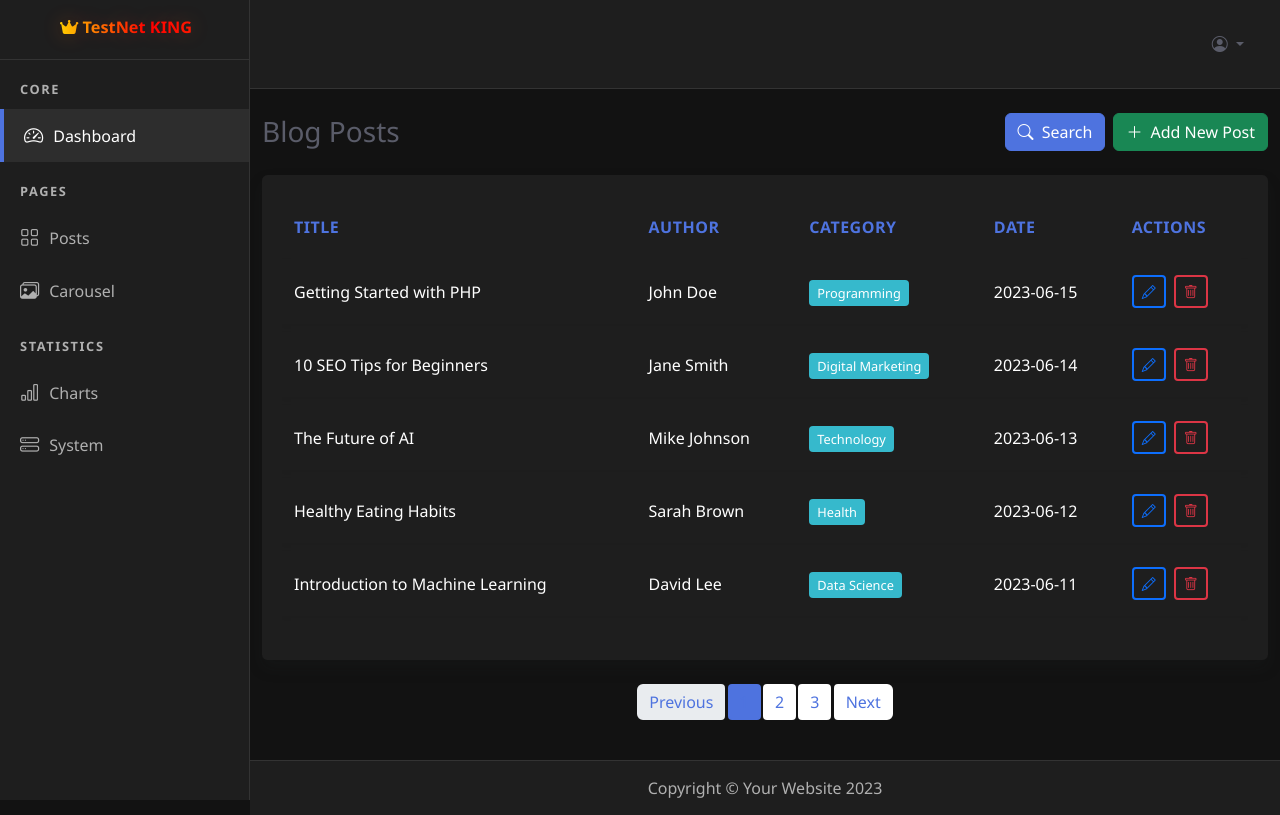
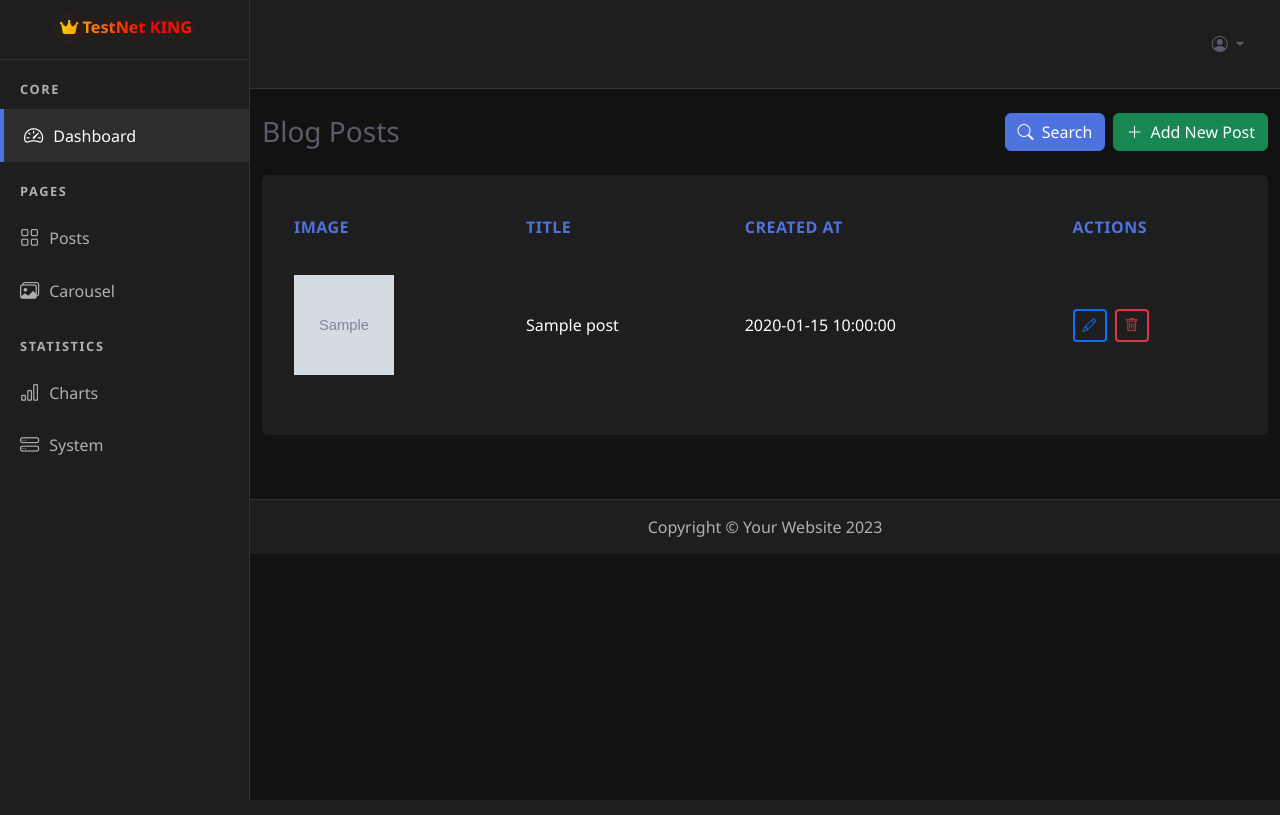
Before and after one commit to 1dev-hridoy/QuickCMS, a PHP site: page /admin/blog.php in a window 1280 px wide. Run offline with PHP 8.4, Linux system fonts and the light colour scheme; tables that the repository leaves empty hold one stand-in row (values such as "Sample post"); grey boxes marked "Sample" are stand-in pictures.

```diff
--- a/admin/blog.php
+++ b/admin/blog.php
@@ -1,7 +1,23 @@
 <?php
 include_once './includes/__heeader__.php';
 include_once './includes/__navbar__.php';
+include_once '../server/dbcon.php';
+
+// Handle deletion
+if ($_SERVER['REQUEST_METHOD'] === 'POST' && isset($_POST['delete'])) {
+    $postId = $_POST['postId'];
+    $stmt = $pdo->prepare("DELETE FROM posts WHERE id = ?");
+    $stmt->execute([$postId]);
+}
+
+// Handle search
+$searchKeyword = isset($_GET['searchKeyword']) ? $_GET['searchKeyword'] : '';
+$query = "SELECT * FROM posts WHERE title LIKE ? ORDER BY created_at DESC";
+$stmt = $pdo->prepare($query);
+$stmt->execute(['%' . $searchKeyword . '%']);
+$posts = $stmt->fetchAll();
 ?>
+
 <link rel="stylesheet" href="./assets/css/blog-list.css">
 <div class="container-fluid py-4">
     <div class="d-flex justify-content-between align-items-center mb-4">
@@ -10,7 +26,7 @@ include_once './includes/__navbar__.php';
             <button class="btn btn-primary me-2" data-bs-toggle="modal" data-bs-target="#searchModal">
                 <i class="bi bi-search me-1"></i> Search
             </button>
-            <a href="#" class="btn btn-success">
+            <a href="add_post.php" class="btn btn-success">
                 <i class="bi bi-plus-lg me-1"></i> Add New Post
             </a>
         </div>
@@ -22,37 +38,47 @@ include_once './includes/__navbar__.php';
                 <table class="table table-hover custom-table">
                     <thead>
                         <tr>
+                            <th>Image</th>
                             <th>Title</th>
-                            <th>Author</th>
-                            <th>Category</th>
-                            <th>Date</th>
+                            <th>Created At</th>
                             <th>Actions</th>
                         </tr>
                     </thead>
                     <tbody>
-                        <?php
-                        // Dummy data - replace with actual database query
-                        $posts = [
-                            ['id' => 1, 'title' => 'Getting Started with PHP', 'author' => 'John Doe', 'category' => 'Programming', 'date' => '2023-06-15'],
-                            ['id' => 2, 'title' => '10 SEO Tips for Beginners', 'author' => 'Jane Smith', 'category' => 'Digital Marketing', 'date' => '2023-06-14'],
-                            ['id' => 3, 'title' => 'The Future of AI', 'author' => 'Mike Johnson', 'category' => 'Technology', 'date' => '2023-06-13'],
-                            ['id' => 4, 'title' => 'Healthy Eating Habits', 'author' => 'Sarah Brown', 'category' => 'Health', 'date' => '2023-06-12'],
-                            ['id' => 5, 'title' => 'Introduction to Machine Learning', 'author' => 'David Lee', 'category' => 'Data Science', 'date' => '2023-06-11'],
-                        ];
+                        <?php foreach ($posts as $post): ?>
+                        <tr>
+                            <td><img src="<?= $post['image_url'] ?>" alt="Post Image" style="width: 100px; height: 100px; object-fit: cover;"></td>
+                            <td><?= $post['title'] ?></td>
+                            <td><?= $post['created_at'] ?></td>
+                            <td>
+                                <a href="edit_post.php?id=<?= $post['id'] ?>" class="btn btn-sm btn-outline-primary me-1"><i class="bi bi-pencil"></i></a>
+                                <button class="btn btn-sm btn-outline-danger" data-bs-toggle="modal" data-bs-target="#deleteModal<?= $post['id'] ?>"><i class="bi bi-trash"></i></button>
+                            </td>
+                        </tr>
 
-                        foreach ($posts as $post) {
-                            echo "<tr>";
-                            echo "<td>{$post['title']}</td>";
-                            echo "<td>{$post['author']}</td>";
-                            echo "<td><span class='category-badge'>{$post['category']}</span></td>";
-                            echo "<td>{$post['date']}</td>";
-                            echo "<td>
-                                    <a href='#' class='btn btn-sm btn-outline-primary me-1'><i class='bi bi-pencil'></i></a>
-                                    <a href='#' class='btn btn-sm btn-outline-danger'><i class='bi bi-trash'></i></a>
-                                  </td>";
-                            echo "</tr>";
-                        }
-                        ?>
+                        <!-- Delete Confirmation Modal -->
+                        <div class="modal fade" id="deleteModal<?= $post['id'] ?>" tabindex="-1" aria-labelledby="deleteModalLabel<?= $post['id'] ?>" aria-hidden="true">
+                            <div class="modal-dialog">
+                                <div class="modal-content">
+                                    <div class="modal-header bg-dark text-white">
+                                        <h5 class="modal-title" id="deleteModalLabel<?= $post['id'] ?>">Delete Confirmation</h5>
+                                        <button type="button" class="btn-close btn-close-white" data-bs-dismiss="modal" aria-label="Close"></button>
+                                    </div>
+                                    <div class="modal-body bg-dark text-white">
+                                        Are you sure you want to delete this post?
+                                    </div>
+                                    <div class="modal-footer bg-dark text-white">
+                                        <form method="post">
+                                            <input type="hidden" name="postId" value="<?= $post['id'] ?>">
+                                            <button type="button" class="btn btn-secondary" data-bs-dismiss="modal">Close</button>
+                                            <button type="submit" class="btn btn-danger" name="delete">Delete</button>
+                                        </form>
+                                    </div>
+                                </div>
+                            </div>
+                        </div>
+
+                        <?php endforeach; ?>
                     </tbody>
                 </table>
             </div>
@@ -61,15 +87,7 @@ include_once './includes/__navbar__.php';
 
     <nav aria-label="Page navigation">
         <ul class="pagination justify-content-center">
-            <li class="page-item disabled">
-                <a class="page-link" href="#" tabindex="-1" aria-disabled="true">Previous</a>
-            </li>
-            <li class="page-item active"><a class="page-link" href="#">1</a></li>
-            <li class="page-item"><a class="page-link" href="#">2</a></li>
-            <li class="page-item"><a class="page-link" href="#">3</a></li>
-            <li class="page-item">
-                <a class="page-link" href="#">Next</a>
-            </li>
+            <!-- Pagination Logic Here -->
         </ul>
     </nav>
 </div>
@@ -83,39 +101,19 @@ include_once './includes/__navbar__.php';
                 <button type="button" class="btn-close" data-bs-dismiss="modal" aria-label="Close"></button>
             </div>
             <div class="modal-body">
-                <form>
+                <form method="get" action="">
                     <div class="mb-3">
                         <label for="searchKeyword" class="form-label">Keyword</label>
-                        <input type="text" class="form-control" id="searchKeyword" placeholder="Enter keyword">
+                        <input type="text" class="form-control" id="searchKeyword" name="searchKeyword" placeholder="Enter keyword" value="<?= $searchKeyword ?>">
                     </div>
-                    <div class="mb-3">
-                        <label for="searchCategory" class="form-label">Category</label>
-                        <select class="form-select" id="searchCategory">
-                            <option value="">All Categories</option>
-                            <option value="programming">Programming</option>
-                            <option value="digital-marketing">Digital Marketing</option>
-                            <option value="technology">Technology</option>
-                            <option value="health">Health</option>
-                            <option value="data-science">Data Science</option>
-                        </select>
-                    </div>
-                    <div class="mb-3">
-                        <label for="searchDateFrom" class="form-label">Date From</label>
-                        <input type="date" class="form-control" id="searchDateFrom">
-                    </div>
-                    <div class="mb-3">
-                        <label for="searchDateTo" class="form-label">Date To</label>
-                        <input type="date" class="form-control" id="searchDateTo">
+                    <div class="modal-footer">
+                        <button type="button" class="btn btn-secondary" data-bs-dismiss="modal">Close</button>
+                        <button type="submit" class="btn btn-primary">Search</button>
                     </div>
                 </form>
-            </div>
-            <div class="modal-footer">
-                <button type="button" class="btn btn-secondary" data-bs-dismiss="modal">Close</button>
-                <button type="button" class="btn btn-primary">Search</button>
             </div>
         </div>
     </div>
 </div>
 
-
 <?php include_once './includes/__footer__.php'; ?>
```
Also changed, not shown: admin/edit_post.php (added, +230 -0 lines).
